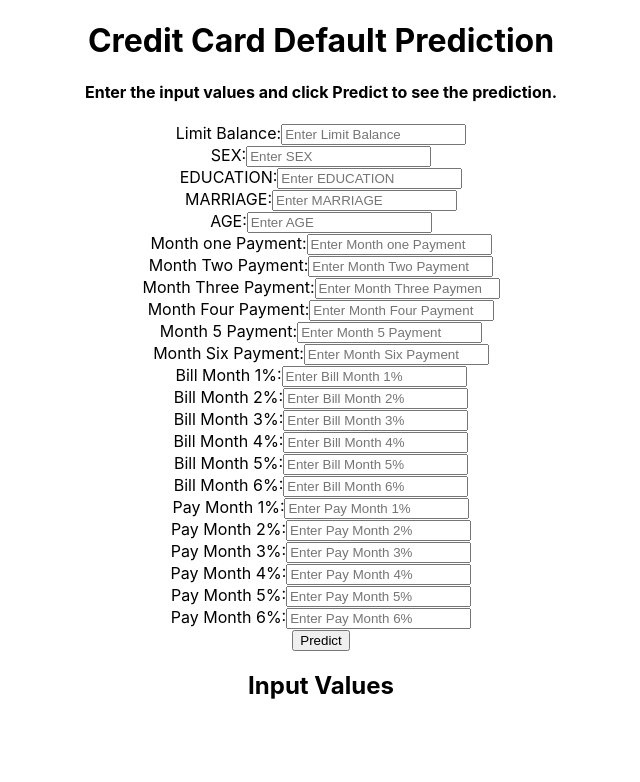
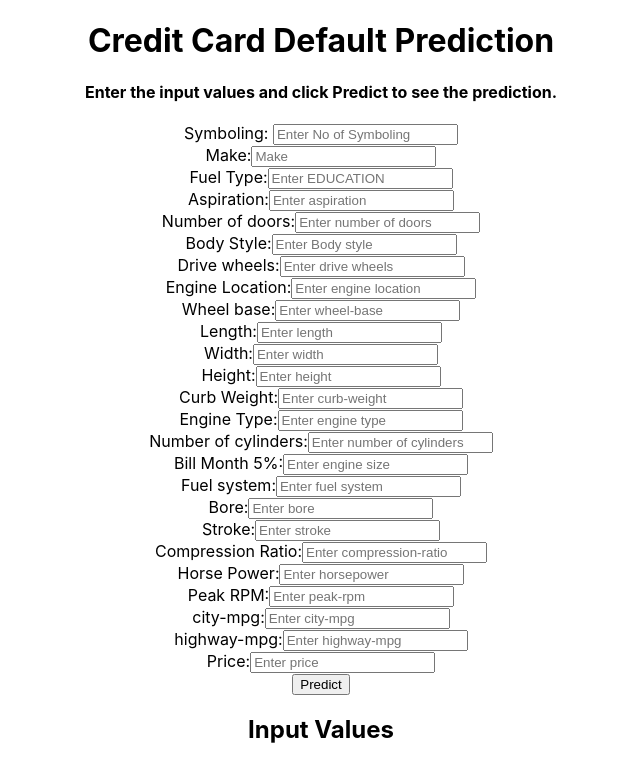
Before and after one commit to Shreemirrah/static-web-app-designer, a React (Create React App) app: page / in a window 1280 px wide. Shown: the top 782 px of the page, without its empty margins (319-959 px from the left). Built offline with nearby package versions, Linux system fonts and the light colour scheme.

Commit message:
correct columns

```diff
--- a/src/App.tsx
+++ b/src/App.tsx
@@ -74,220 +74,240 @@ return (
     </h4>
     <form onSubmit={predict}>
 <div>
-  <label htmlFor="LIMIT_BAL">Limit Balance:</label>
+  <label htmlFor="symboling">Symboling: </label>
   <input
     type="number"
-    id="LIMIT_BAL"
-    name="LIMIT_BAL"
-    placeholder="Enter Limit Balance"
+    id="symboling"
+    name="symboling"
+    placeholder="Enter No of Symboling"
     required
   />
 </div>
 <div>
-  <label htmlFor="SEX">SEX:</label>
-  <input type="text" id="SEX" name="SEX" placeholder="Enter SEX" required />
+  <label htmlFor="make">Make:</label>
+  <input type="text" id="make" name="make" placeholder="Make" required />
 </div>
 <div>
-  <label htmlFor="EDUCATION">EDUCATION:</label>
+  <label htmlFor="fueltype">Fuel Type:</label>
   <input
     type="text"
-    id="EDUCATION"
-    name="EDUCATION"
+    id="fueltype"
+    name="fueltype"
     placeholder="Enter EDUCATION"
     required
   />
 </div>
 <div>
-  <label htmlFor="MARRIAGE">MARRIAGE:</label>
+  <label htmlFor="aspiration">Aspiration:</label>
   <input
     type="text"
-    id="MARRIAGE"
-    name="MARRIAGE"
-    placeholder="Enter MARRIAGE"
+    id="aspiration"
+    name="aspiration"
+    placeholder="Enter aspiration"
     required
   />
 </div>
 <div>
-  <label htmlFor="AGE">AGE:</label>
-  <input type="number" id="AGE" name="AGE" placeholder="Enter AGE" required />
+  <label htmlFor="num-of-doors">Number of doors:</label>
+  <input type="text" id="num-of-doors" name="num-of-doors" placeholder="Enter number of doors" required />
 </div>
 <div>
-  <label htmlFor="PAY_0">Month one Payment:</label>
+  <label htmlFor="body-style">Body Style:</label>
   <input
-    type="number"
-    id="PAY_0"
-    name="PAY_0"
-    placeholder="Enter Month one Payment"
+    type="text"
+    id="body-style"
+    name="body-style"
+    placeholder="Enter Body style"
     required
   />
 </div>
 <div>
-  <label htmlFor="PAY_2">Month Two Payment:</label>
+  <label htmlFor="drive-wheels">Drive wheels:</label>
   <input
-    type="number"
-    id="PAY_2"
-    name="PAY_2"
-    placeholder="Enter Month Two Payment"
+    type="text"
+    id="drive-wheels"
+    name="drive-wheels"
+    placeholder="Enter drive wheels"
     required
   />
 </div>
 <div>
-  <label htmlFor="PAY_3">Month Three Payment:</label>
+  <label htmlFor="engine-location">Engine Location:</label>
   <input
-    type="number"
-    id="PAY_3"
-    name="PAY_3"
-    placeholder="Enter Month Three Payment"
+    type="text"
+    id="engine-location"
+    name="engine-location"
+    placeholder="Enter engine location"
     required
   />
 </div>
 <div>
-  <label htmlFor="PAY_4">Month Four Payment:</label>
+  <label htmlFor="wheel-base">Wheel base:</label>
   <input
     type="number"
-    id="PAY_4"
-    name="PAY_4"
-    placeholder="Enter Month Four Payment"
+    id="wheel-base"
+    name="wheel-base"
+    placeholder="Enter wheel-base"
     required
   />
 </div>
 <div>
-  <label htmlFor="PAY_5">Month 5 Payment:</label>
+  <label htmlFor="length">Length:</label>
   <input
     type="number"
-    id="PAY_5"
-    name="PAY_5"
-    placeholder="Enter Month 5 Payment"
+    id="length"
+    name="length"
+    placeholder="Enter length"
     required
   />
 </div>
 <div>
-  <label htmlFor="PAY_6">Month Six Payment:</label>
+  <label htmlFor="width">Width:</label>
   <input
     type="number"
-    id="PAY_6"
-    name="PAY_6"
-    placeholder="Enter Month Six Payment"
+    id="width"
+    name="width"
+    placeholder="Enter width"
     required
   />
 </div>
 <div>
-  <label htmlFor="BILL_AMT1">Bill Month 1%:</label>
+  <label htmlFor="height">Height:</label>
   <input
     type="number"
-    id="BILL_AMT1"
-    name="BILL_AMT1"
-    placeholder="Enter Bill Month 1%"
+    id="height"
+    name="height"
+    placeholder="Enter height"
     required
   />
 </div>
 <div>
-  <label htmlFor="BILL_AMT2">Bill Month 2%:</label>
+  <label htmlFor="curb-weight">Curb Weight:</label>
   <input
     type="number"
-    id="BILL_AMT2"
-    name="BILL_AMT2"
-    placeholder="Enter Bill Month 2%"
+    id="curb-weight"
+    name="curb-weight"
+    placeholder="Enter curb-weight"
     required
   />
 </div>
 <div>
-  <label htmlFor="BILL_AMT3">Bill Month 3%:</label>
+  <label htmlFor="engine-type">Engine Type:</label>
   <input
     type="number"
-    id="BILL_AMT3"
-    name="BILL_AMT3"
-    placeholder="Enter Bill Month 3%"
+    id="engine-type"
+    name="engine-type"
+    placeholder="Enter engine type"
     required
   />
 </div>
 <div>
-  <label htmlFor="BILL_AMT4">Bill Month 4%:</label>
+  <label htmlFor="num-of-cylinders">Number of cylinders:</label>
   <input
     type="number"
-    id="BILL_AMT4"
-    name="BILL_AMT4"
-    placeholder="Enter Bill Month 4%"
+    id="num-of-cylinders"
+    name="num-of-cylinders"
+    placeholder="Enter number of cylinders"
     required
   />
 </div>
 <div>
-  <label htmlFor="BILL_AMT5">Bill Month 5%:</label>
+  <label htmlFor="engine-size">Bill Month 5%:</label>
   <input
     type="number"
-    id="BILL_AMT5"
-    name="BILL_AMT5"
-    placeholder="Enter Bill Month 5%"
+    id="engine-size"
+    name="engine-size"
+    placeholder="Enter engine size"
     required
   />
 </div>
 <div>
-  <label htmlFor="BILL_AMT6">Bill Month 6%:</label>
+  <label htmlFor="fuel-system">Fuel system:</label>
   <input
     type="number"
-    id="BILL_AMT6"
-    name="BILL_AMT6"
-    placeholder="Enter Bill Month 6%"
+    id="fuel-system"
+    name="fuel-system"
+    placeholder="Enter fuel system"
     required
   />
 </div>
 <div>
-  <label htmlFor="PAY_AMT1">Pay Month 1%:</label>
+  <label htmlFor="bore">Bore:</label>
   <input
     type="number"
-    id="PAY_AMT1"
-    name="PAY_AMT1"
-    placeholder="Enter Pay Month 1%"
+    id="bore"
+    name="bore"
+    placeholder="Enter bore"
     required
   />
 </div>
 <div>
-  <label htmlFor="PAY_AMT2">Pay Month 2%:</label>
+  <label htmlFor="stroke">Stroke:</label>
   <input
     type="number"
-    id="PAY_AMT2"
-    name="PAY_AMT2"
-    placeholder="Enter Pay Month 2%"
+    id="stroke"
+    name="stroke"
+    placeholder="Enter stroke"
     required
   />
 </div>
 <div>
-  <label htmlFor="PAY_AMT3">Pay Month 3%:</label>
+  <label htmlFor="compression-ratio">Compression Ratio:</label>
   <input
     type="number"
-    id="PAY_AMT3"
-    name="PAY_AMT3"
-    placeholder="Enter Pay Month 3%"
+    id="compression-ratio"
+    name="compression-ratio"
+    placeholder="Enter compression-ratio"
     required
   />
 </div>
 <div>
-  <label htmlFor="PAY_AMT4">Pay Month 4%:</label>
+  <label htmlFor="horsepower">Horse Power:</label>
   <input
     type="number"
-    id="PAY_AMT4"
-    name="PAY_AMT4"
-    placeholder="Enter Pay Month 4%"
+    id="horsepower"
+    name="horsepower"
+    placeholder="Enter horsepower"
     required
   />
 </div>
 <div>
-  <label htmlFor="PAY_AMT5">Pay Month 5%:</label>
+  <label htmlFor="peak-rpm">Peak RPM:</label>
   <input
     type="number"
-    id="PAY_AMT5"
-    name="PAY_AMT5"
-    placeholder="Enter Pay Month 5%"
+    id="peak-rpm"
+    name="peak-rpm"
+    placeholder="Enter peak-rpm"
     required
   />
 </div>
 <div>
-  <label htmlFor="PAY_AMT6">Pay Month 6%:</label>
+  <label htmlFor="city-mpg">city-mpg:</label>
   <input
     type="number"
-    id="PAY_AMT6"
-    name="PAY_AMT6"
-    placeholder="Enter Pay Month 6%"
+    id="city-mpg"
+    name="city-mpg"
+    placeholder="Enter city-mpg"
+    required
+  />
+</div>
+<div>
+  <label htmlFor="highway-mpg">highway-mpg:</label>
+  <input
+    type="number"
+    id="highway-mpg"
+    name="highway-mpg"
+    placeholder="Enter highway-mpg"
+    required
+  />
+</div>
+<div>
+  <label htmlFor="price">Price:</label>
+  <input
+    type="number"
+    id="price"
+    name="price"
+    placeholder="Enter price"
     required
   />
 </div>
```
